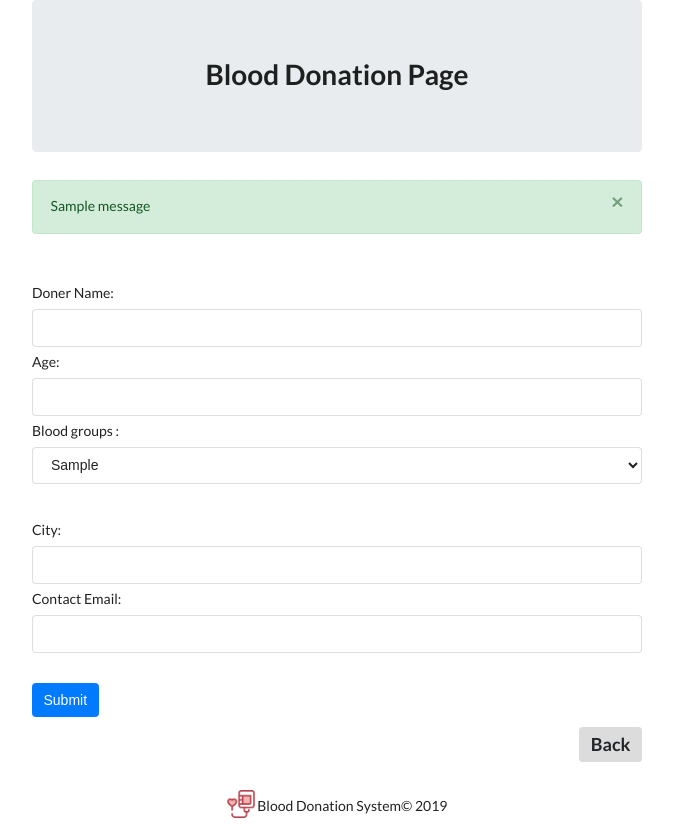
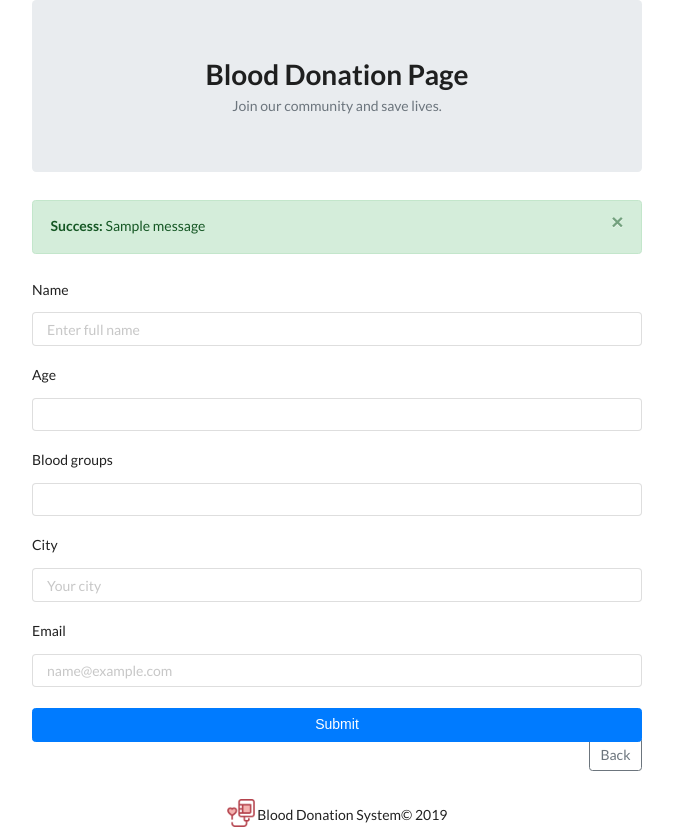
Before and after one commit to Ha-Mundo/Blood-Connect, a Flask app: template templates/donate.html in a window 1280 px wide. Shown: the whole page, without its empty margins (303-976 px from the left). Run offline with Flask 2, Linux system fonts and the light colour scheme; a user stored in the database is signed in; tables that the repository leaves empty hold one stand-in row (values such as "Sample post"); the template is opened without the code that fills it: most values are stand-ins (such as "Sample title", 1, 10 or a date in 2020); one stand-in notice (Sample message) is shown; form fields are guessed from the names that the template uses; some libraries are stand-ins or nearby versions.

Commit message:
refactor: upgrade donation form to Flask-WTF with CSRF protection

```diff
--- a/templates/donate.html
+++ b/templates/donate.html
@@ -3,16 +3,16 @@
 <div class="container donation-page">
     <div class="jumbotron text-center">
         <h1>Blood Donation Page</h1>
+        <p class="text-muted">Join our community and save lives.</p>
     </div>
 
     <div class="flash">
         {% with messages = get_flashed_messages(with_categories=true) %}
           {% if messages %}
-
             {% for category, mess in messages %}
             <div class="alert alert-{{ category }} alert-dismissible fade show" role="alert">
-              <span>{{ mess }}</span>
-              <button type="button" class="close" data-dismiss="alert" aria-label="Close" class="fade close">
+              <strong>{{ category|capitalize }}:</strong> {{ mess }}
+              <button type="button" class="close" data-dismiss="alert" aria-label="Close">
                 <span aria-hidden="true">&times;</span>
               </button>
             </div>
@@ -21,35 +21,44 @@
         {% endwith %}
     </div>
 
-    <form action="/blood_donation" method='POST', class='ui form'>
-        <br>
-        Doner Name:<br>
-        <input type="text" name="name" required>
-        <br>
-        Age:<br>
-        <input type="number" name="age" required>
+    <form action="{{ url_for('blood_donation') }}" method="POST" class="ui form mt-4">
+        {{ form.csrf_token }} <div class="form-group">
+            {{ form.name.label }}<br>
+            {{ form.name(class="form-control", placeholder="Enter full name") }}
+            {% if form.name.errors %}
+                {% for error in form.name.errors %}
+                    <small class="text-danger">{{ error }}</small>
+                {% endfor %}
+            {% endif %}
+        </div>
 
-        <br>
-        Blood groups :<br>
-        <select name="blood_groups" method="GET" action="/" checked>
-            <option value="{{ blood_groups[0]}}" selected>{{ blood_groups[0]}}</option>
-            {% for  blood_group in  blood_groups[1:] %}
-            <option value="{{ blood_group}}">{{ blood_group}}</option>
-            {% endfor %}
-        </select>
-        <br>
-         City:<br>
-        <input type="text" name="city" required>
-        <br>
-         Contact Email:<br>
-        <input type="email" name="email" required>
-        <br><br>
-        <input type="submit" value="Submit" class="btn btn-primary">
+        <div class="form-group">
+            {{ form.age.label }}<br>
+            {{ form.age(class="form-control") }}
+        </div>
+
+        <div class="form-group">
+            {{ form.blood_groups.label }}<br>
+            {{ form.blood_groups(class="form-control") }}
+        </div>
+
+        <div class="form-group">
+            {{ form.city.label }}<br>
+            {{ form.city(class="form-control", placeholder="Your city") }}
+        </div>
+
+        <div class="form-group">
+            {{ form.email.label }}<br>
+            {{ form.email(class="form-control", placeholder="name@example.com") }}
+        </div>
+
+        <div class="mt-4">
+            {{ form.submit(class="btn btn-primary btn-block") }}
+        </div>
     </form>
-    <div class="text-right">
-        <a class = "btn icon-box" href="/">
-         <h3 class="text-right">Back</h3>
-        </a>
+
+    <div class="text-right mt-3">
+        <a class="btn btn-outline-secondary" href="/">Back</a>
     </div>
 </div>
 {% endblock %}
```
